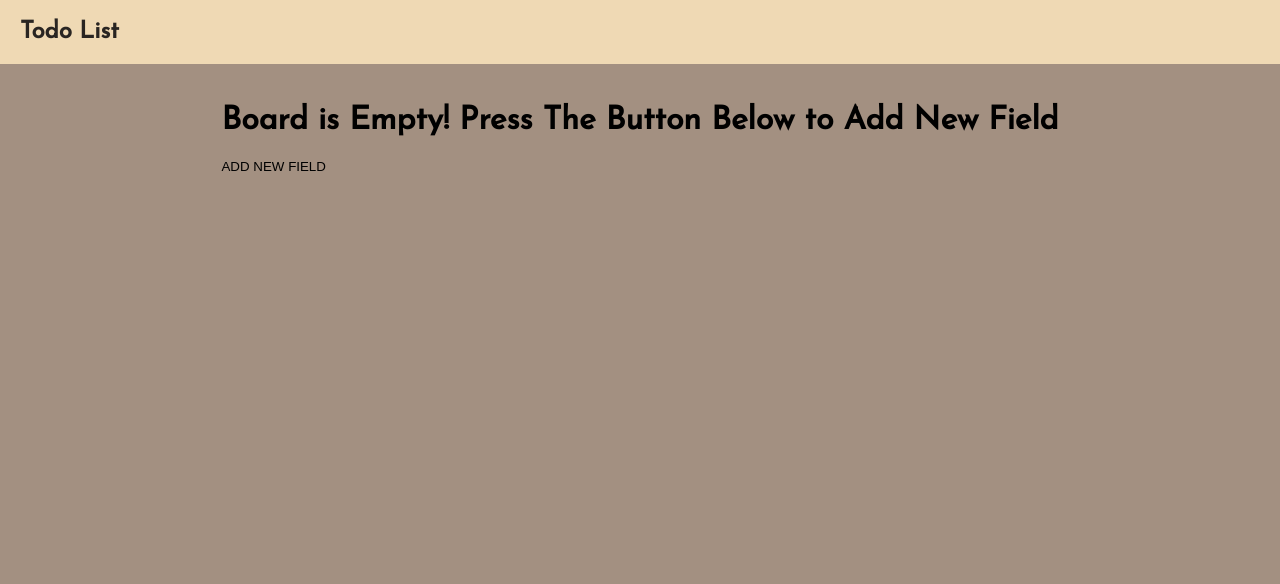
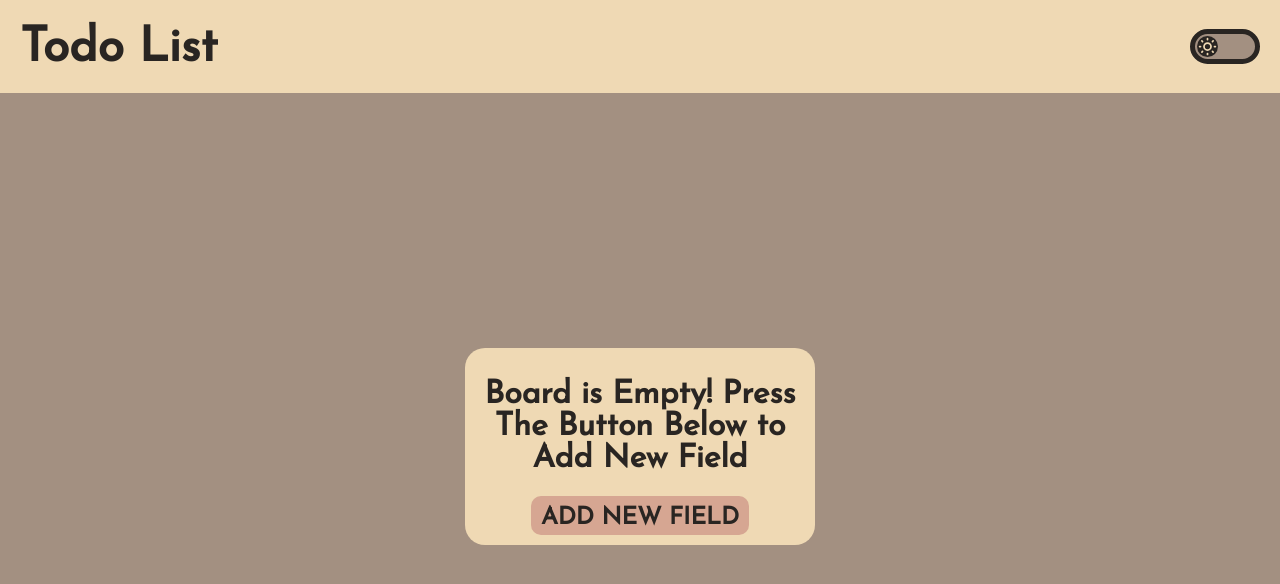
Before and after one commit to FouadKazem/Todo-List, a React app: page / in a window 1280 px wide. Shown: the top 584 px of the page. Built offline with nearby package versions, Linux system fonts and the light colour scheme.

Commit message:
Modified Styles

```diff
--- a/src/styles/Header.css
+++ b/src/styles/Header.css
@@ -4,7 +4,6 @@ header {
     right: 0;
     padding-bottom: 0;
     background-color: #efd9b4;
-    color: #292522;
     display: flex;
     flex-direction: column;
 }
@@ -13,29 +12,40 @@ nav {
     padding: 20px;
     display: flex;
     justify-content: space-between;
-}
-
-button {
-    border: none;
-    padding: 0;
-    background: none;
-    cursor: pointer;
+    align-items: center;
 }
 
 .website-title {
-    margin: 0;
-    /* color: #fa6900; */
+    margin: 5px 0 0 0;
+    font-size: 3em;
+    user-select: none;
 }
 
 .themes-btn {
-    background-color: white;
+    border: 5px solid #292522;
+    border-radius: 35px;
+    padding: 2px;
+    width: 70px;
+    height: 35px;
+    cursor: pointer;
+    background-color: #a39081;
+    display: flex;
+    justify-content: flex-start;
+    align-items: center;
+}
+
+.themes-btn>svg {
+    border-radius: 100%;
+    height: 100%;
+    background-color: #292522;
+    stroke: #efd9b4;
 }
 
 .field-tabs {
+    overflow-x: hidden;
     display: flex;
     justify-content: flex-start;
     align-items: center;
-
 }
 
 .field-tab {
@@ -43,24 +53,34 @@ button {
     border-bottom: none;
     border-top-left-radius: 10px;
     border-top-right-radius: 10px;
-    padding: 5px 10px;
+    padding-right: 5px;
+    min-width: 200px;
+    max-width: 200px;
     display: flex;
     justify-content: space-between;
     align-items: center;
-    gap: 5px;
 }
 
 .field-title {
-    margin: 5px 0 0 0;
+    margin: 0;
+    padding: 10px 5px 5px 5px;
+    white-space: nowrap;
+    overflow: hidden;
+    text-overflow: ellipsis;
+    flex-grow: 1;
+    user-select: none;
+    cursor: pointer;
 }
 
-.del-btn, .add-btn {
+.btn {
+    padding: 1px;
     border-radius: 100%;
-    width: 25px;
-    height: 25px;
+    width: 30px;
+    height: 30px;
+    flex-grow: 0;
+    flex-shrink: 0;
 }
 
-.del-btn:hover,
-.add-btn:hover {
+.btn:hover {
     background-color: #4d6160;
 }
--- a/src/styles/Main.css
+++ b/src/styles/Main.css
@@ -1,21 +1,57 @@
+@import "Task.css";
+
 main {
     padding: 20px;
+    flex-grow: 1;
+    background-color: #a39081;
+    display: flex;
+    flex-direction: column;
+    gap: 20px;
+}
+
+.intro {
+    margin: auto;
+    border-radius: 20px;
+    padding: 10px;
+    max-width: 350px;
+    align-self: center;
+    background-color: #efd9b4;
     display: flex;
     flex-direction: column;
     align-items: center;
 }
 
-#main-add-btn {
+.intro > h1 {
+    text-align: center;
+}
+
+#main-add-field-btn, #main-add-task-btn {
+    margin: auto;
     border-radius: 10px;
     padding: 10px 10px 5px 10px;
-    width: auto;
+    width: fit-content;
     height: auto;
-    background-color: #efd9b4;
+    background-color: #d6a692;
     font-size: 1.5em;
     font-weight: bold;
     font-family: 'Josefin Sans', sans-serif;
 }
 
-#main-add-btn:hover {
+main > #main-add-task-btn {
+    background-color: #efd9b4;
+}
+
+#main-add-field-btn:hover, #main-add-task-btn:hover {
     background-color: #4d6160;
 }
+
+.field {
+    border-radius: 25px;
+    height: 100%;
+    overflow: hidden;
+    background-color: #72655a;
+    display: flex;
+    flex-direction: column;
+    justify-content: flex-start;
+    align-items: stretch;
+}
--- /dev/null
+++ b/src/styles/Task.css
@@ -0,0 +1,41 @@
+.task {
+    margin: 20px 20px 0 20px;
+    border-radius: 25px;
+    padding: 20px;
+    /* overflow: scroll; */
+    background-color: #efd9b4;
+    color: #292522;
+    display: flex;
+    justify-content: space-between;
+    align-items: center;
+}
+
+.task > * {
+    flex-grow: 1;
+    flex-shrink: 1;
+}
+
+.task:last-child {
+    margin-bottom: 20px;
+}
+
+.task-description {
+    margin: 0;
+    flex-grow: 0;
+    max-width: 75%;
+    word-wrap: break-word;
+}
+
+.control-btns {
+    width: fit-content;
+    display: grid;
+    grid-template: auto / auto auto auto;
+    /* flex-wrap: wrap; */
+    justify-content: flex-end;
+    align-items: center;
+}
+
+.task button {
+    width: 40px;
+    height: 40px;
+}
--- a/src/styles/index.css
+++ b/src/styles/index.css
@@ -3,6 +3,7 @@
 
 * {
     box-sizing: border-box;
+    color: #292522;
 }
 
 html {
@@ -18,8 +19,18 @@ body {
     width: 100%;
     height: 100%;
     font-family: 'Josefin Sans', sans-serif;
-    background-color: #a39081;
     display: flex;
     flex-direction: column;
-    justify-content: flex-start;
+    justify-content: space-between;
 }
+
+button {
+    border: none;
+    padding: 0;
+    background: none;
+    cursor: pointer;
+}
+
+svg {
+    stroke: #292522;
+}
```
